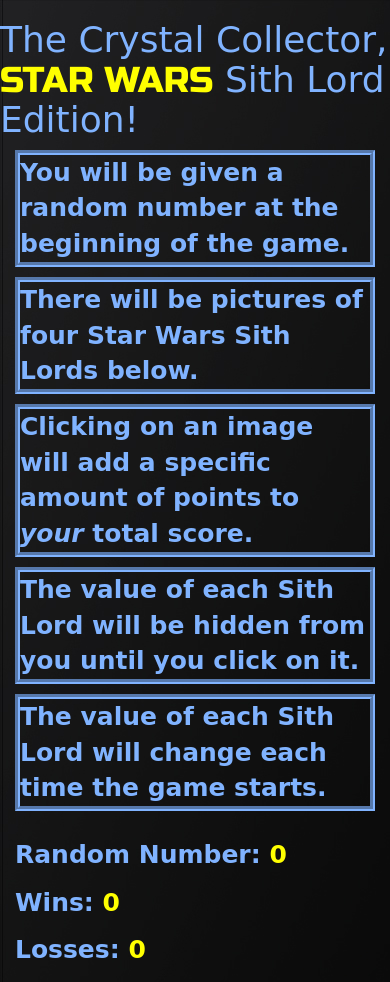
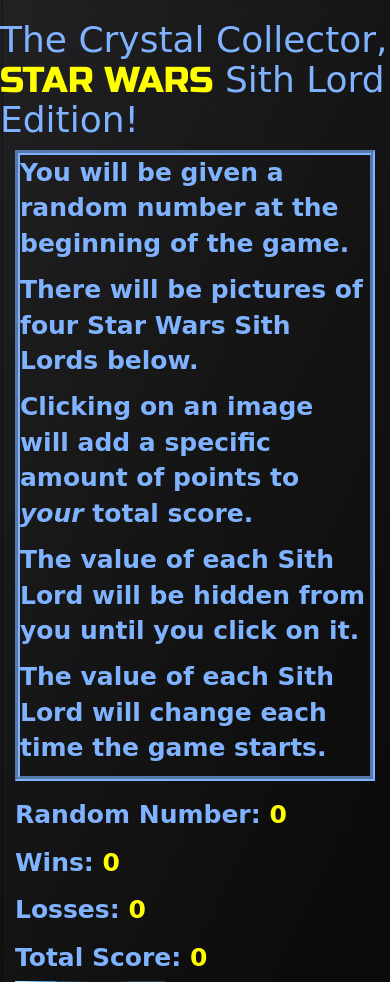
Before and after one commit to namurray1/week-4-game, a PHP site: page / in a window 390 px wide. Shown: the top 982 px of the page. Run offline with PHP 8.4, Linux system fonts and the light colour scheme; some libraries are stand-ins or nearby versions; some web fonts are replaced.

Commit message:
Corrected background image for mobile responsiveness. It is now correct.

```diff
--- a/assets/css/style.css
+++ b/assets/css/style.css
@@ -1,6 +1,13 @@
 body {
 	background: url("../images/darthvader.jpg");
-	background-repeat: no-repeat;
+    background-repeat: no-repeat;
+    background-attachment: fixed;
+}
+
+.instructions {
+	border-style: groove;
+	border-width: 5px;
+	border-color: #80b3ff;
 }
 
 p {
@@ -11,13 +18,15 @@
 
 }
 
-.col-md-8 > p {
+/* This line of code gives the each paragraph a box*/
+/*.col-md-8 > p {
 	border-style: groove;
 	border-width: 5px;
 	border-color: #80b3ff;
 }
-
+*/
 .center-block {
+	border: 25 px;
 	font-family: 'Bungee Hairline', cursive;
 	font-weight: bold;
 	font-size: 25px;
--- a/index.html
+++ b/index.html
@@ -30,12 +30,15 @@
 				<div class="container">
 					<div class="row">
 						<div class="col-md-8">
+							<div class="instructions">
 								<p>You will be given a random number at the beginning of the game.</p>
 								<p>There will be pictures of four Star Wars Sith Lords below. </p>
 								<p>Clicking on an image will add a specific amount of points to <em><strong>your</strong></em> total score.</p>
 								<p>The value of each Sith Lord will be hidden from you until you click on it.</p>
 								<p>The value of each Sith Lord will change each time the game starts.</p>
+							</div>
 						</div>
+
 					</div>
 				</div>
 
```
Also changed, not shown: assets/images/vader.jpg.
